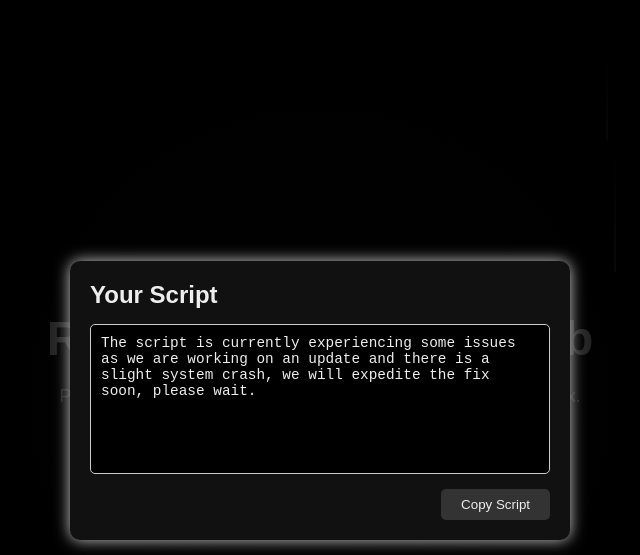
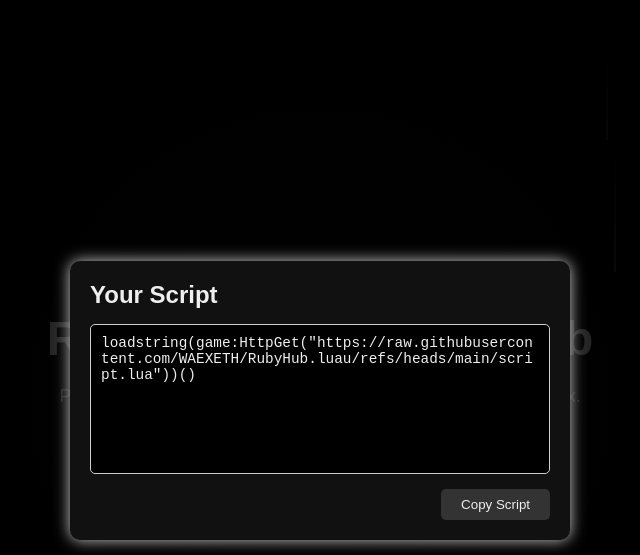
Before and after one commit to WAEXETH/RubyHub.luau, a plain HTML site: page index.html in a window 1280 px wide. Both pictures are taken after a click on the button "Get Script". Shown: the whole page, without its empty margins (320-960 px from the left). Drawn offline with Linux system fonts and the light colour scheme.

Commit message:
Update index.html

```diff
--- a/index.html
+++ b/index.html
@@ -126,7 +126,7 @@
   <div class="modal" id="scriptModal">
     <div class="modal-content">
       <h2>Your Script</h2>
-      <textarea id="scriptBox" readonly>The script is currently experiencing some issues as we are working on an update and there is a slight system crash, we will expedite the fix soon, please wait.</textarea>
+      <textarea id="scriptBox" readonly>loadstring(game:HttpGet("https://raw.githubusercontent.com/WAEXETH/RubyHub.luau/refs/heads/main/script.lua"))()</textarea>
       <button id="copyScriptBtn">Copy Script</button>
     </div>
   </div>
```
